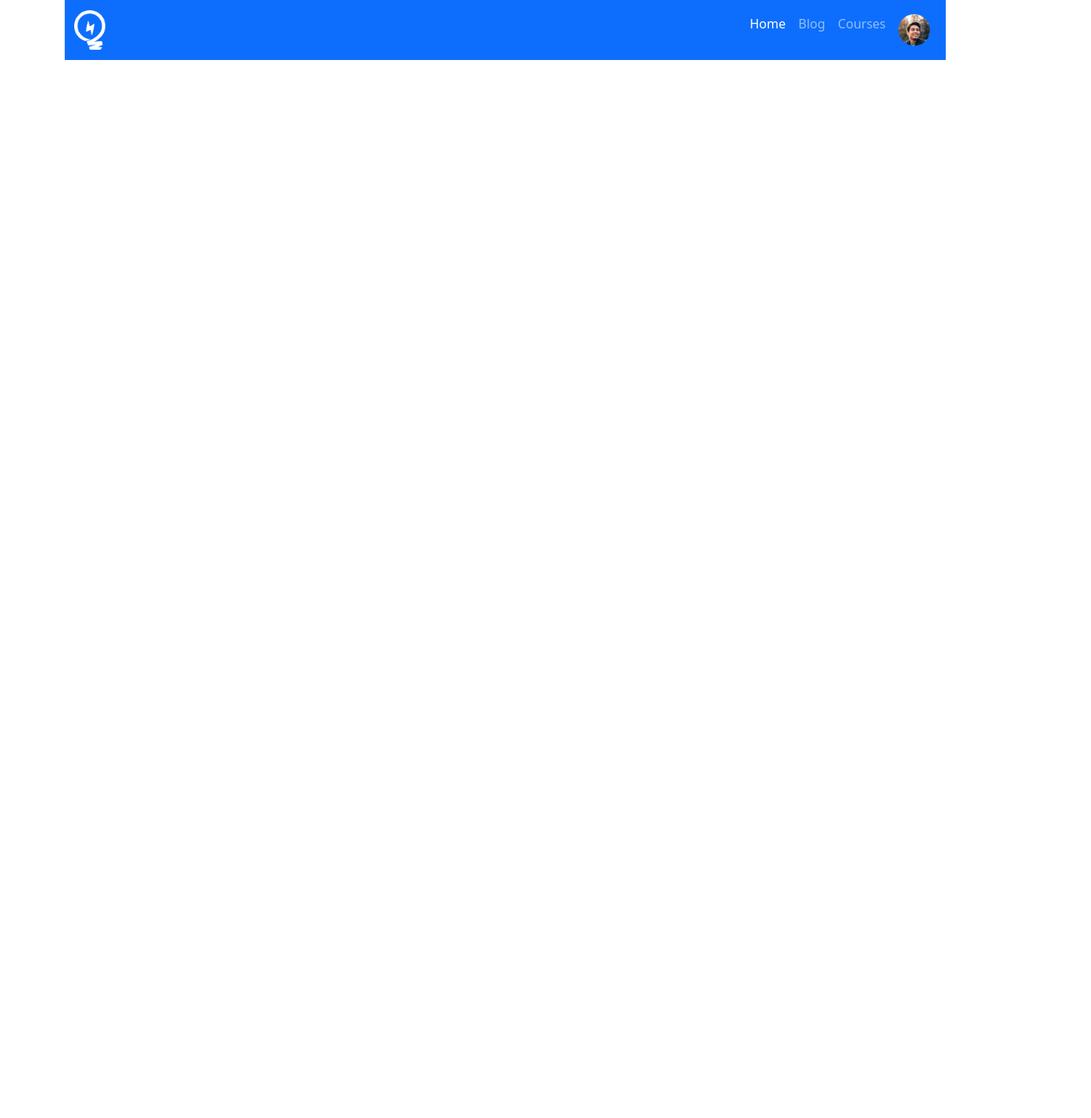
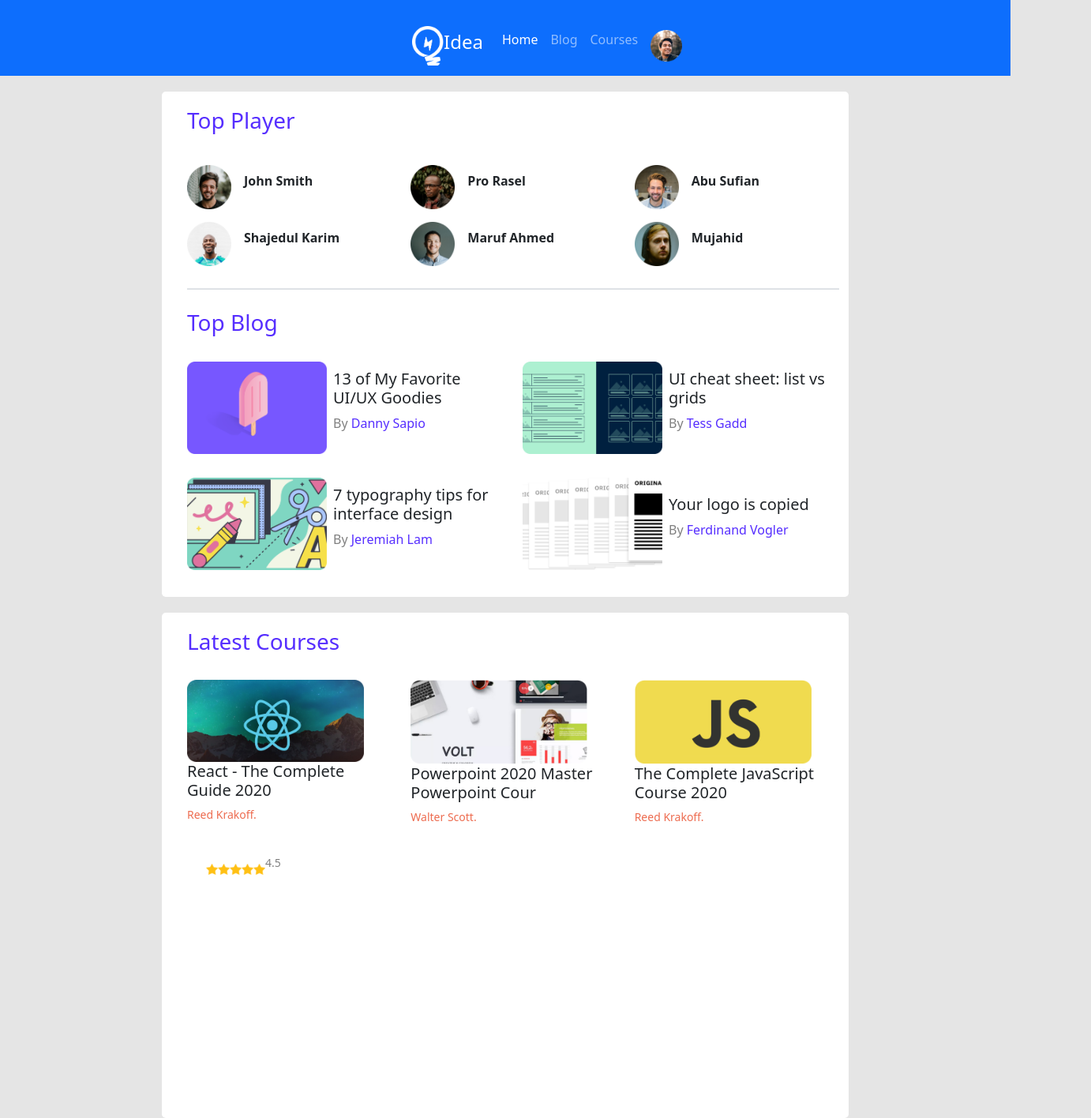
Before and after one commit to HabibSha/leader-board-website, a plain HTML site: page index.html in a window 1280 px wide. Shown: the whole page at 79% size, 1382 px wide, since content can reach past the window. Before the commit the page ends 800 px from the top, so only its background shows below. Drawn offline with nearby package versions, Linux system fonts and the light colour scheme.

Commit message:
update code for leader-board-website

```diff
--- a/index.html
+++ b/index.html
@@ -9,10 +9,10 @@
     <link rel="stylesheet" href="style.css">
 </head>
 <body>
-    <div class="container">
+    <header>
       <nav class="navbar navbar-expand-lg navbar-dark bg-primary">
         <div class="container-fluid">
-              <a class="navbar-brand" href="#"><img class="top-logo" src="images/icons/logo.png" alt=""></a>
+          <a class="navbar-brand d-flex  align-items-center" href="#"><img class="top-logo" src="images/icons/logo.png" alt=""><h4>Idea</h4></a>
           <button class="navbar-toggler" type="button" data-bs-toggle="collapse" data-bs-target="#navbarText" aria-controls="navbarText" aria-expanded="false" aria-label="Toggle navigation">
             <span class="navbar-toggler-icon"></span>
           </button>
@@ -34,7 +34,102 @@
           </div>
         </div>
       </nav>
+    </header>
+    <main class="structure mx-auto">
+      <section class="container-fluid top-player">
+        <div class="indoor-items">
+          <h3>Top Player</h3><br>
+         <div class="row">
+           <div class="col-md-4 col-sm-6 player d-flex  align-items-center">
+            <img src="images/players/player-1.png" alt="">
+            <p class="p-3"><strong>John Smith</strong></p>
            </div>
+           <div class="col-md-4 col-sm-6 player d-flex  align-items-center">
+            <img src="images/players/player-2.png" alt="">
+            <p class="p-3"><strong>Pro Rasel</strong></p>
+           </div>
+           <div class="col-md-4 col-sm-6 player d-flex  align-items-center">
+            <img src="images/players/player-3.png" alt="">
+            <p class="p-3"><strong>Abu Sufian</strong></p>
+           </div>
+           <div class="col-md-4 col-sm-6 player d-flex  align-items-center">
+            <img src="images/players/player-4.png" alt="">
+            <p class="p-3"><strong>Shajedul Karim</strong></p>
+           </div>
+           <div class="col-md-4 col-sm-6 player d-flex  align-items-center">
+            <img src="images/players/player-5.png" alt="">
+            <p class="p-3"><strong>Maruf Ahmed</strong></p>
+           </div>
+           <div class="col-md-4 col-sm-6 player d-flex  align-items-center">
+            <img src="images/players/player-6.png" alt="">
+            <p class="p-3"><strong>Mujahid</strong></p>
+           </div>
+         </div>
+          <div class="border"></div>
+         <div class="indoor-items2">
+           <h3>Top Blog</h3><br>
+           <div class="row">
+             <div class="col-md-6 player-2 d-flex  align-items-center">
+               <img src="images/blogs/blog-1.png" alt="">
+               <div class="p-2"><h5>13 of My Favorite UI/UX Goodies</h5>
+               <p>By <span>Danny Sapio</span></p></div>
+             </div>
+             <div class="col-md-6 player-2 d-flex  align-items-center">
+               <img src="images/blogs/blog-2.png" alt="">
+               <div class="p-2"><h5>UI cheat sheet: list vs grids</h5>
+               <p>By <span>Tess Gadd</span></p></div>
+             </div>
+           </div>
+            <div class="gap">
+              <div class="row">
+                <div class="col-md-6 player-2 d-flex  align-items-center">
+                  <img src="images/blogs/blog-3.png" alt="">
+                  <div class="p-2"><h5>7 typography tips for interface design</h5>
+                  <p>By <span>Jeremiah Lam</span></p></div>
+                </div>
+                <div class="col-md-6 player-2 d-flex  align-items-center">
+                 <img src="images/blogs/blog-4.png" alt="">
+                 <div class="p-2"><h5>Your logo is copied</h5>
+                  <p>By <span>Ferdinand Vogler</span></p></div>
+               </div>
+             </div>
+            </div>
+         </div>
+        </div>
+      </section>
+    </main>
+
+    <main class="mx-auto">
+      <section class="container-fluid top-player">
+       <div class="indoor-items">
+        <h3>Latest Courses</h3><br>
+        <div class="row">
+          <div class="col-md-4 down">
+            <img src="images/courses/course-1.png" alt="">
+            <div class="last-door">
+              <h5>React - The Complete Guide 2020</h5>
+              <p>Reed Krakoff.</p>
+              <div class="d-flex align-items-center p-4"><img src="images/icons/star.png" alt=""><img src="images/icons/star.png" alt=""><img src="images/icons/star.png" alt=""><img src="images/icons/star.png" alt=""><img class="last" src="images/icons/star.png" alt=""><p class="different"style="color: grey;">4.5</p></div>
+            </div>
+          </div>
+          <div class="col-md-4 down">
+            <img src="images/courses/course-2.png" alt="">
+            <div class="last-door">
+              <h5>Powerpoint 2020 Master Powerpoint Cour</h5>
+              <p>Walter Scott.</p>
+            </div>
+          </div>
+          <div class="col-md-4 down">
+            <img src="images/courses/course-3.png" alt="">
+            <div class="last-door">
+              <h5>The Complete JavaScript Course 2020</h5>
+              <p>Reed Krakoff.</p>
+            </div>
+          </div>
+        </div>
+       </div>
+      </section>
+    </main>
 
 
 
--- a/style.css
+++ b/style.css
@@ -1,3 +1,68 @@
+body{
+    background-color: #E5E5E5;
+}
+main{
+    max-width: 870px;
+}
+.top-player{
+    background-color: #FFFFFF;
+    height: 640px;
+}
+.border{
+    border: 1px solid grey;
+    margin-top: 20px;
+}
+.border:hover{
+    border: 1px solid rgb(38, 38, 240);
+}
 .navbar img{
     width: 40px;
 }
+.player img{
+    width: 56px;
+}
+.player-2 img{
+    width: 177px;
+}
+.container-fluid a{
+    padding-left: 510px;
+}
+.navbar ul{
+    padding-right: 510px;
+}
+.container-fluid{
+    margin-top: 20px;
+    border-radius: 5px;
+}
+.container-fluid h3{
+    color: #562EFF;
+}
+.indoor-items{
+    padding-top: 20px;
+    padding-left: 20px;
+}
+.indoor-items2{
+    padding-top: 25px;
+}
+.indoor-items2 p{
+    color: grey;
+}
+.indoor-items2 span{
+    color: #562EFF;
+}
+.indoor-items2 .gap{
+    padding-top: 30px;
+}
+.down img{
+    width: 224px;
+}
+.last-door img{
+    width: 15px;
+}
+.last-door .last{
+    color: grey;
+}
+.last-door p{
+    font-size: 14px;
+    color: #ED6B4F;
+}
```
Lines whose indentation alone changed are shown as unchanged.
